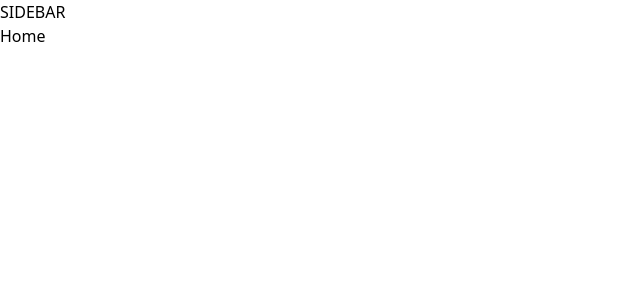
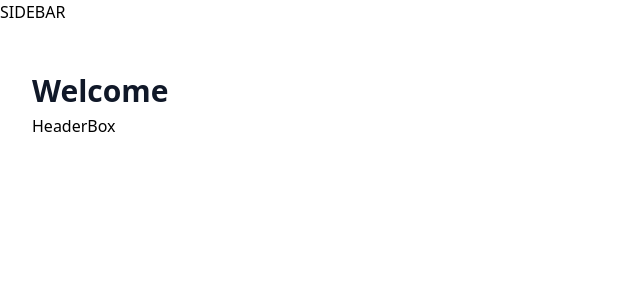
Before and after one commit to brnoliveira110/horizonbank, a Next.js app: page / in a window 1280 px wide. Shown: the top 300 px of the page, without its empty margins (0-640 px from the left). Built offline with nearby package versions, Linux system fonts and the light colour scheme.

Commit message:
Criado componente headerbox

```diff
--- a/app/(root)/page.tsx
+++ b/app/(root)/page.tsx
@@ -1,7 +1,23 @@
+import { HeaderBox } from "@/components/HeaderBox";
 import React from "react";
 
 const Home = () => {
-  return <div>Home</div>;
+  const loggedIn = { firstName: "Caio" };
+
+  return (
+    <section className="home">
+      <div className="home-content">
+        <header className="home-header">
+          <HeaderBox
+            type="greeting"
+            title="Welcome"
+            user={loggedIn?.firstName || "Guest"}
+            subtext="Access and manage your account and transactions efficiently."
+          />
+        </header>
+      </div>
+    </section>
+  );
 };
 
 export default Home;
--- /dev/null
+++ b/components/HeaderBox.tsx
@@ -0,0 +1,16 @@
+export const HeaderBox = ({
+  type = "title",
+  title,
+  subtext,
+  user,
+}: HeaderBoxProps) => {
+  return (
+    <div className="header-box">
+      <h1 className="header-box-title">
+        {title}
+        {type === "greeting" && <span className="text-bankGradient"></span>}
+      </h1>
+      HeaderBox
+    </div>
+  );
+};
```
